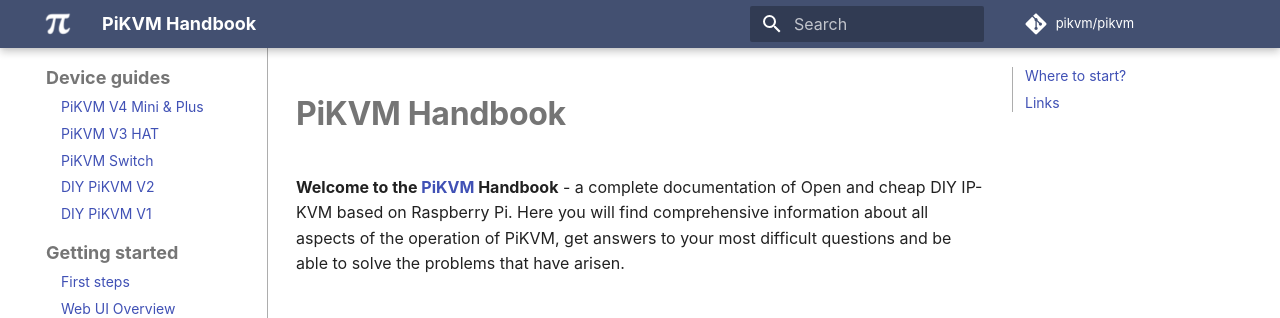
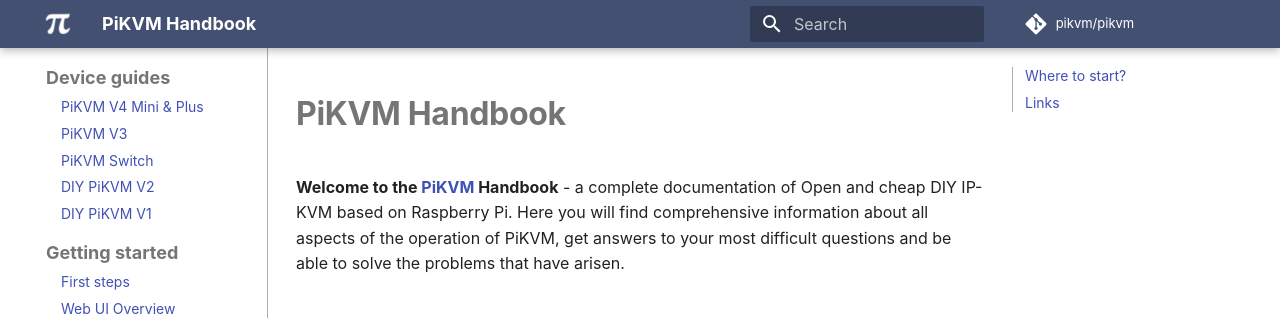
Before and after one commit to pikvm/pikvm, an MkDocs documentation site: the page built from docs/index.md, in a window 1280 px wide. Shown: the top 318 px of the page. Built offline with MkDocs 1.6.1 and Material for MkDocs 9.7.7, drawn with Linux system fonts in a browser that asks for light colours; some web fonts are replaced; comment, search, counter and statistics services are not loaded.

Commit message:
Rename V3 guide's name in the sidebar

```diff
--- a/mkdocs.yml
+++ b/mkdocs.yml
@@ -87,7 +87,7 @@
 nav:
     - "Device guides":
         - "PiKVM V4 Mini & Plus": v4.md
-        - "PiKVM V3 HAT": v3.md
+        - "PiKVM V3": v3.md
         - "PiKVM Switch": switch.md
         - "DIY PiKVM V2": v2.md
         - "DIY PiKVM V1": v1.md
```
